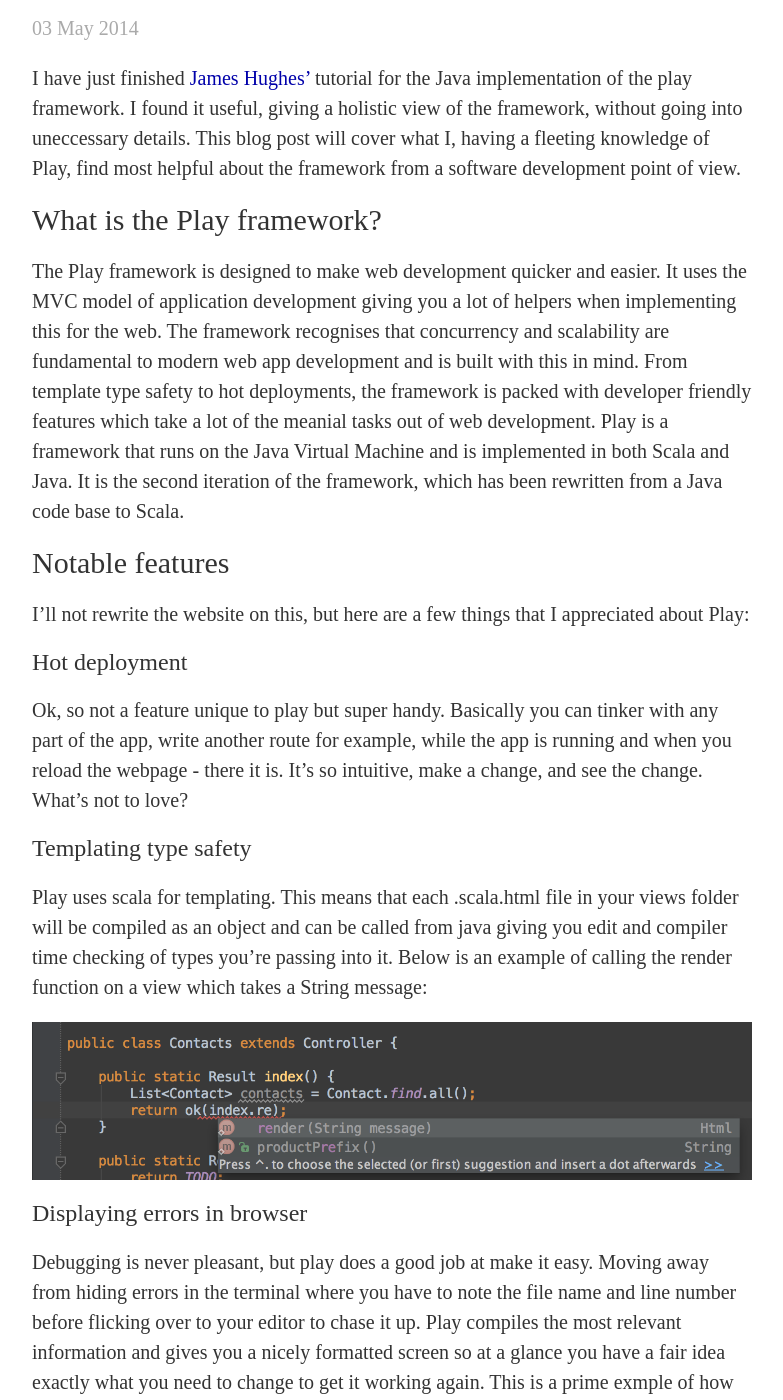
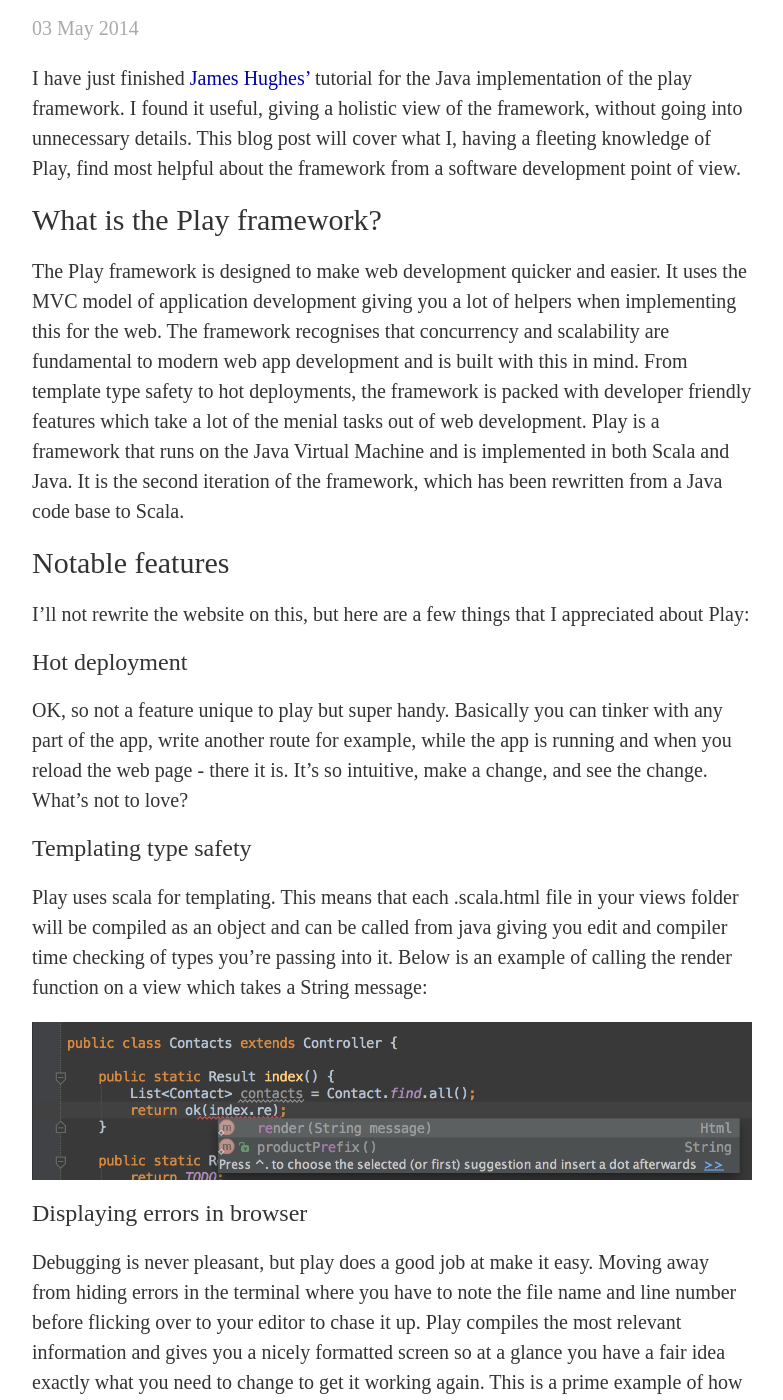
Before and after one commit to andrew-js-wright/andrew-js-wright.github.io, a Jekyll site: the page built from _posts/2014-05-03-play-intro.markdown, in a window 1280 px wide and 1400 px high, scrolled down 334 px. Shown: the whole window, without its empty margins (248-1031 px from the left). Built offline with Jekyll 4.4.1, drawn with Linux system fonts in a browser that asks for light colours; some web fonts are replaced; Markdown is read by kramdown in place of the engine named in the settings; some of the changed text lies outside the part shown.

Commit message:
Spelling correction

```diff
--- a/_posts/2014-05-03-play-intro.markdown
+++ b/_posts/2014-05-03-play-intro.markdown
@@ -4,7 +4,7 @@
 ---
 I have just finished [James Hughes'](https://twitter.com/kouphax) tutorial for
 the Java implementation of the play framework. I found it useful, giving a
-holistic view of the framework, without going into uneccessary details. This
+holistic view of the framework, without going into unnecessary details. This
 blog post will cover what I, having a fleeting knowledge of Play,
 find most helpful about the framework from a software development point of view.
 
@@ -14,7 +14,7 @@
 implementing this for the web. The framework recognises that concurrency and
 scalability are fundamental to modern web app development and is built with this
 in mind. From template type safety to hot deployments, the framework is packed
-with developer friendly features which take a lot of the meanial tasks out of
+with developer friendly features which take a lot of the menial tasks out of
 web development. Play is a framework that runs on the Java Virtual Machine and
 is implemented in both Scala and Java. It is the second iteration of the
 framework, which has been rewritten from a Java code base to Scala.
@@ -24,9 +24,9 @@
 things that I appreciated about Play:
 
 ###Hot deployment
-Ok, so not a feature unique to play but super handy. Basically you can tinker
+OK, so not a feature unique to play but super handy. Basically you can tinker
 with any part of the app, write another route for example, while the app is
-running and when you reload the webpage - there it is. It's so intuitive,
+running and when you reload the web page - there it is. It's so intuitive,
 make a change, and see the change. What's not to love?
 
 ###Templating type safety
@@ -44,7 +44,7 @@
 line number before flicking over to your editor to chase it up. Play compiles the
 most relevant information and gives you a nicely formatted screen so at a
 glance you have a fair idea exactly what you need to change to get it working
-again. This is a prime exmple of how developers' needs have been prioritised in
+again. This is a prime example of how developers' needs have been prioritised in
 creating this framework.
 
 ![Play displaying a compiler error in the browser]({{site.url}}/img/browser-error.png)
```
Also changed, not shown: other parts of _posts/2014-05-03-play-intro.markdown (+1 -1 lines).
